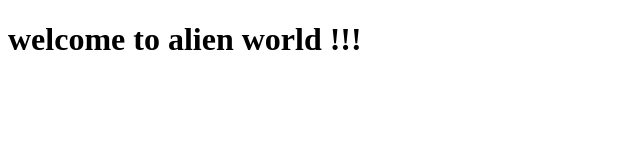
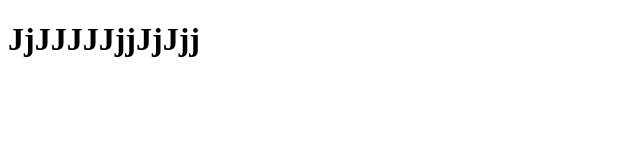
Before and after one commit to Rhemmy12/Azi, a plain HTML site: page lam.html in a window 1280 px wide. Shown: the whole page, without its empty margins (0-640 px from the left). Drawn offline with Linux system fonts and the light colour scheme.

Commit message:
I jumped today

```diff
--- a/lam.html
+++ b/lam.html
@@ -3,9 +3,9 @@
 <head>
     <meta charset="UTF-8">
     <meta name="viewport" content="width=device-width, initial-scale=1.0">
-    <title>Documenth1</title>
+    <title>Document</title>
 </head>
 <body>
-   <h1>welcome to alien world !!!</h1>
+    <h1>JjJJJJJjjJjJjj</h1>
 </body>
 </html>
```
